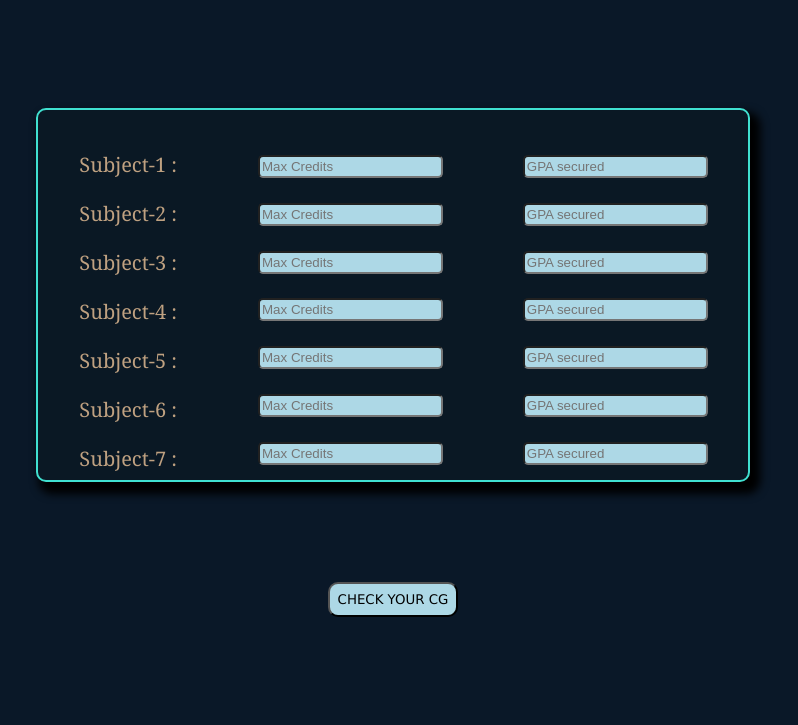
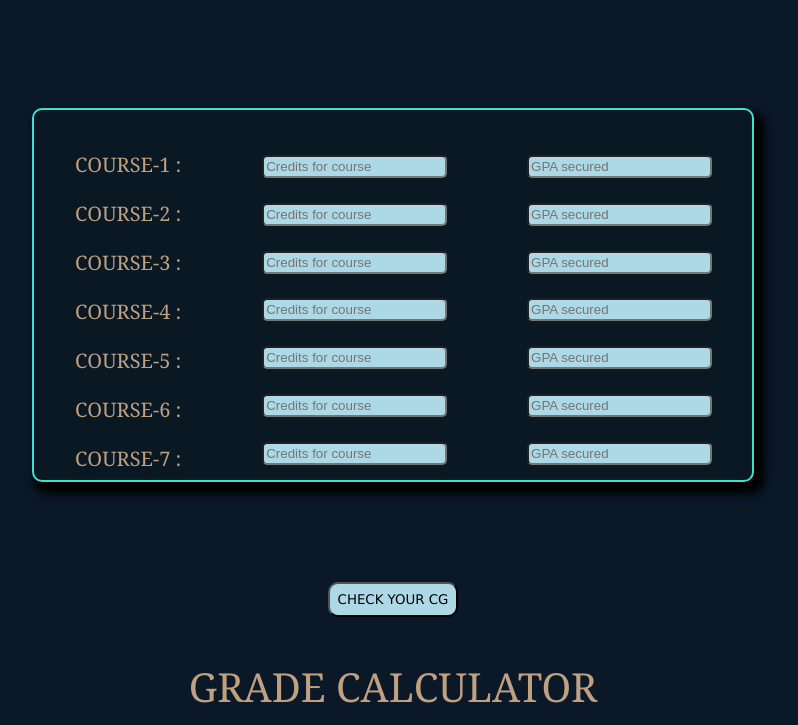
Before and after one commit to DevRuhela028/Grade-Calc, a plain HTML site: page index.html in a window 1280 px wide. Shown: the part 75-800 px from the top of the page, without its empty margins (247-1045 px from the left). Drawn offline with Linux system fonts and the light colour scheme.

Commit message:
Update index.html

```diff
--- a/index.html
+++ b/index.html
@@ -1,4 +1,56 @@
 <!DOCTYPE html>
+<html lang="en">
+<head>
+    <meta charset="UTF-8">
+    <meta name="viewport" content="width=device-width, initial-scale=1.0">
+    <title>Document</title>
+    <link rel="stylesheet" href="grade.css">
+    <script defer src = "grade.js"></script>
+</head>
+<body>
+    <div class="nav-bar">
+        GRADE CALCULATOR
+    </div>
+    <div class="container">
+        <div class="content">
+            <div class="subject">
+                <div class="grid-item1">COURSE-1 :</div>
+                <div class="grid-item1">COURSE-2 :</div>
+                <div class="grid-item1">COURSE-3 :</div>
+                <div class="grid-item1">COURSE-4 :</div>
+                <div class="grid-item1">COURSE-5 :</div>
+                <div class="grid-item1">COURSE-6 :</div>
+                <div class="grid-item1">COURSE-7 :</div>
+            </div>
+            <div class="credit">
+                <div class="grid-item2"><input  placeholder = "Credits for course" type="Number" id="1"></div>
+                <div class="grid-item2"><input  placeholder = "Credits for course" type="Number" id="2" ></div>
+                <div class="grid-item2"><input  placeholder = "Credits for course" type="Number" id="3" ></div>
+                <div class="grid-item2"><input  placeholder = "Credits for course" type="Number" id="4" ></div>
+                <div class="grid-item2"><input  placeholder = "Credits for course" type="Number" id="5" ></div>
+                <div class="grid-item2"><input  placeholder = "Credits for course" type="Number" id="6" ></div>
+                <div class="grid-item2"><input  placeholder = "Credits for course" type="Number" id="7" ></div>
+            </div>
+            <div class="grade">
+                <div class="grid-item"><input placeholder= "GPA secured" type="Number" > </div>
+                <div class="grid-item"><input placeholder= "GPA secured" type="Number" > </div>
+                <div class="grid-item"><input placeholder= "GPA secured" type="Number" > </div>
+                <div class="grid-item"><input placeholder= "GPA secured" type="Number" > </div>
+                <div class="grid-item"><input placeholder= "GPA secured" type="Number" > </div>
+                <div class="grid-item"><input placeholder= "GPA secured" type="Number" > </div>
+                <div class="grid-item"><input placeholder= "GPA secured" type="Number" > </div>
+            </div>
+        </div>
+    </div>
+    <div class="result">
+        <div class="button" >
+            <button onclick="handleClick()">CHECK YOUR CG</button>
+        </div>
+        <div class="display" id = "dis">
+        </div>
+    </div>
+</body>
+</html><!DOCTYPE html>
 <html lang="en">
 <head>
     <meta charset="UTF-8">
```
